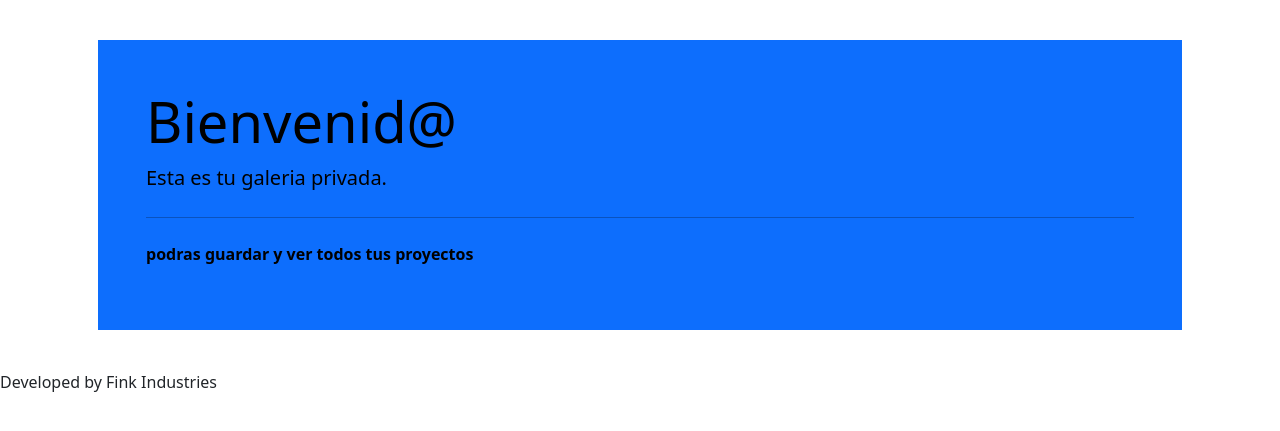
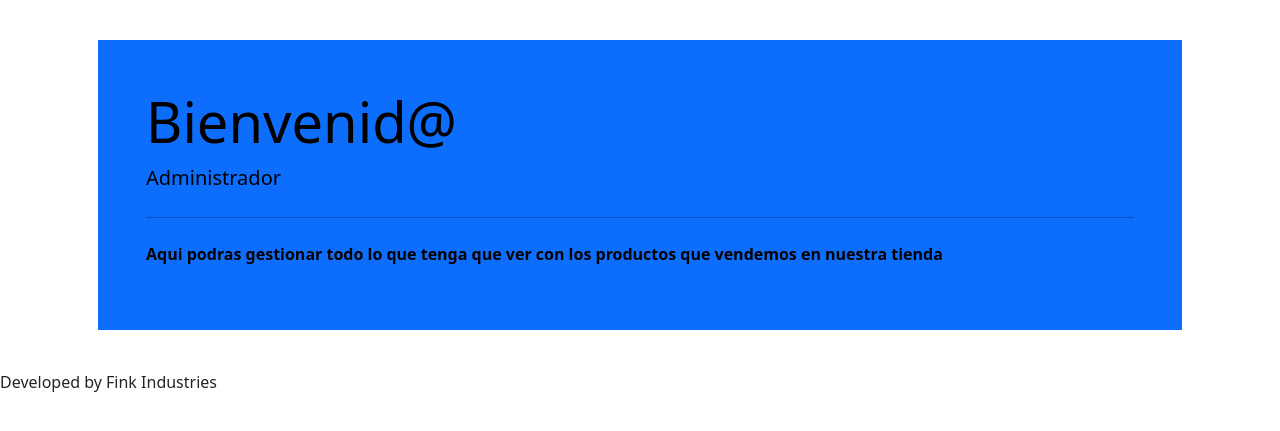
Before and after one commit to demian35/TiendaDeportivaPHP, a PHP site: page /administrador/inicio.php in a window 1280 px wide. Shown: the part 56-487 px from the top of the page. Run offline with PHP 8.4, Linux system fonts and the light colour scheme.

Commit message:
Cambiando textos del jumbotron del inicio

```diff
--- a/administrador/inicio.php
+++ b/administrador/inicio.php
@@ -2,9 +2,9 @@
             <div class="col-md-12">
                 <div class="bg-primary p-5 rounded-lg m-3">
                     <h1 class="display-4" style="color: black;"><strong> Bienvenid@</strong></h1>
-                    <p class="lead" style="color: black;"><strong> Esta es tu galeria privada.</strong></p>
+                    <p class="lead" style="color: black;"><strong> Administrador </strong></p>
                     <hr class="my-4" style="color: black;">
-                    <p style="color: black;"><strong> podras guardar y ver todos tus proyectos</strong></p>
+                    <p style="color: black;"><strong> Aqui podras gestionar todo lo que tenga que ver con los productos que vendemos en nuestra tienda </strong></p>
                 </div>
             </div>
 
```
